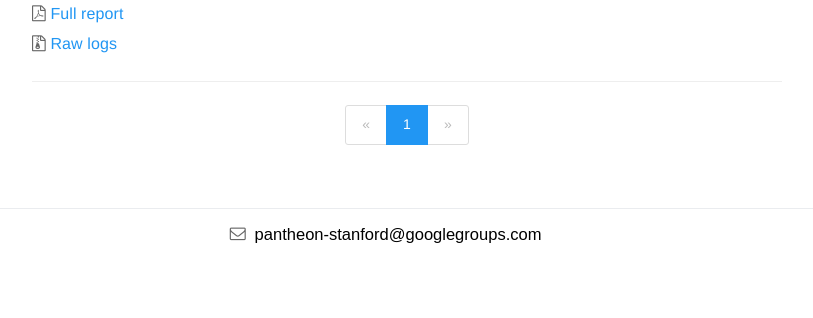
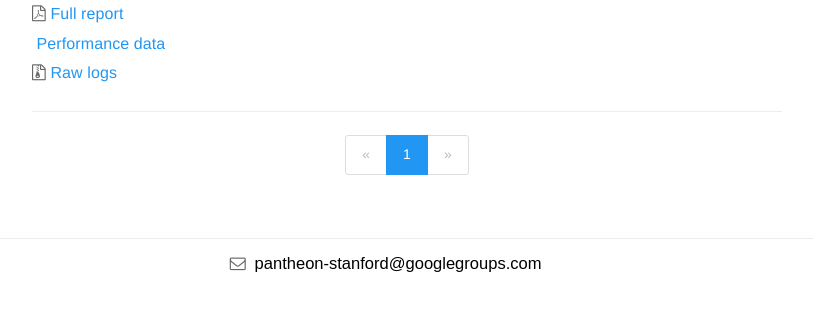
Before and after one commit to StanfordSNR/pantheon_website, a Django app: page / in a window 1280 px wide. Shown: the part 2737-3055 px from the top of the page, without its empty margins (233-1046 px from the left). Before the commit the page ends 2980 px from the top, so only its background shows below. Run offline with Django 3.2, Linux system fonts and the light colour scheme; tables that the repository leaves empty hold one stand-in row (values such as "Sample post"); some libraries are stand-ins or nearby versions.

Commit message:
Add JSON perf_file to model and display a link to download if not null

```diff
--- a/pantheon/models.py
+++ b/pantheon/models.py
@@ -20,6 +20,7 @@ class Fileset(models.Model):
     report = models.URLField()
     graph1 = models.URLField()
     graph2 = models.URLField()
+    perf_file = models.URLField()
     time = models.IntegerField()
     runs = models.IntegerField()
 
--- a/pantheon/templates/pantheon/fileset.html
+++ b/pantheon/templates/pantheon/fileset.html
@@ -14,7 +14,7 @@
 <p>
   <b>Emulation command</b><br>
   <code>{{ fileset.emuexpt.emu_cmd }}</code><br>
-  {% if fileset.emuexpt.emu_desc != "" %}
+  {% if fileset.emuexpt.emu_desc %}
   <b>Emulation description</b><br>
   {{ fileset.emuexpt.emu_desc }}
   {% endif %}
@@ -36,6 +36,12 @@
     <i class="fa fa-file-pdf-o" aria-hidden="true"></i>
     <a href="{{ fileset.report }}">Full report</a>
   </li>
+  {% if fileset.perf_file %}
+  <li>
+    <i class="fa fa-file-file-o" aria-hidden="true"></i>
+    <a href="{{ fileset.perf_file }}">Performance data</a>
+  </li>
+  {% endif %}
   <li>
     <i class="fa fa-file-archive-o" aria-hidden="true"></i>
     <a href="{{ fileset.logs }}">Raw logs</a>
```
Also changed, not shown: pantheon/migrations/0004_fileset_perf_file.py (added).
